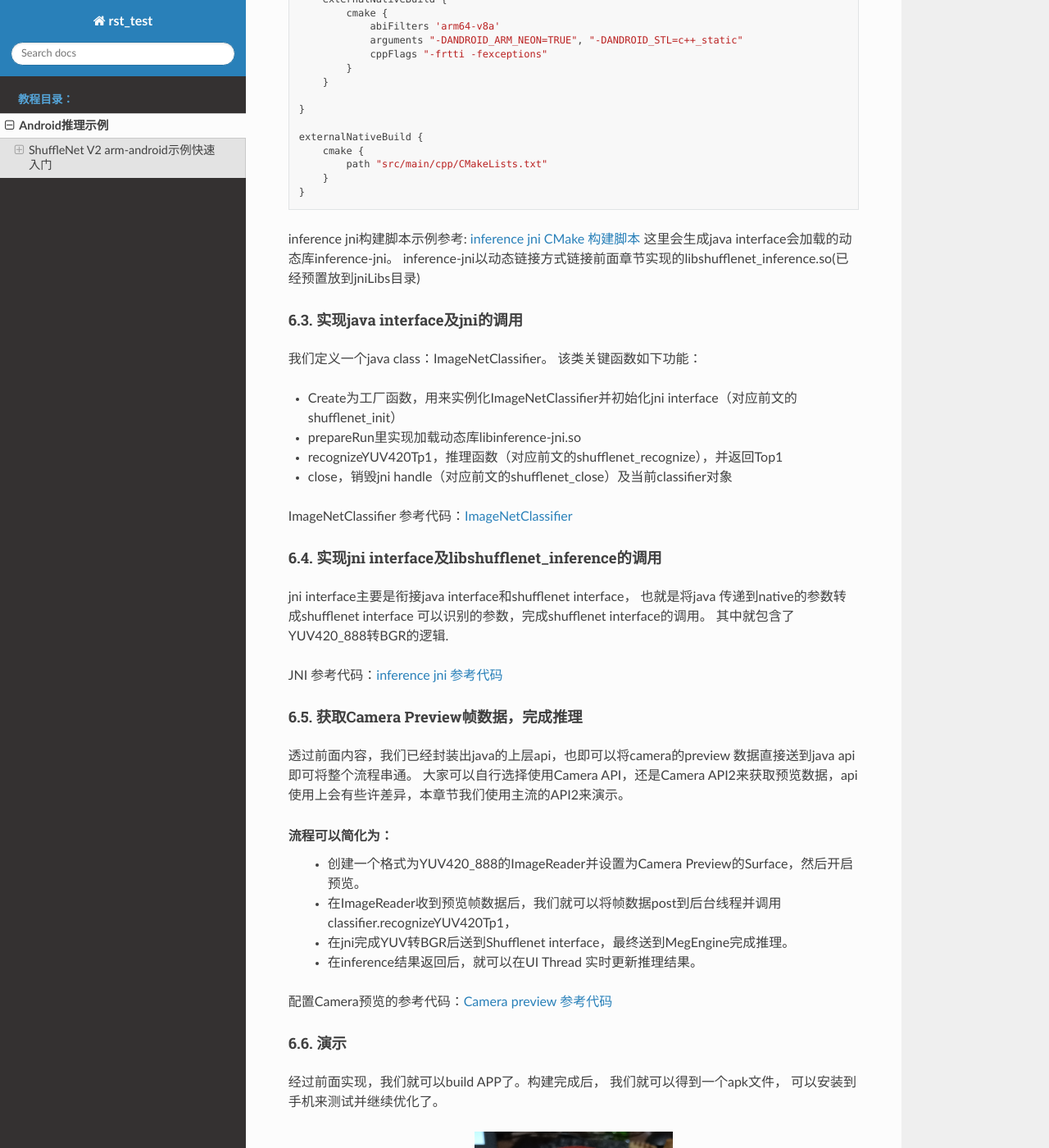
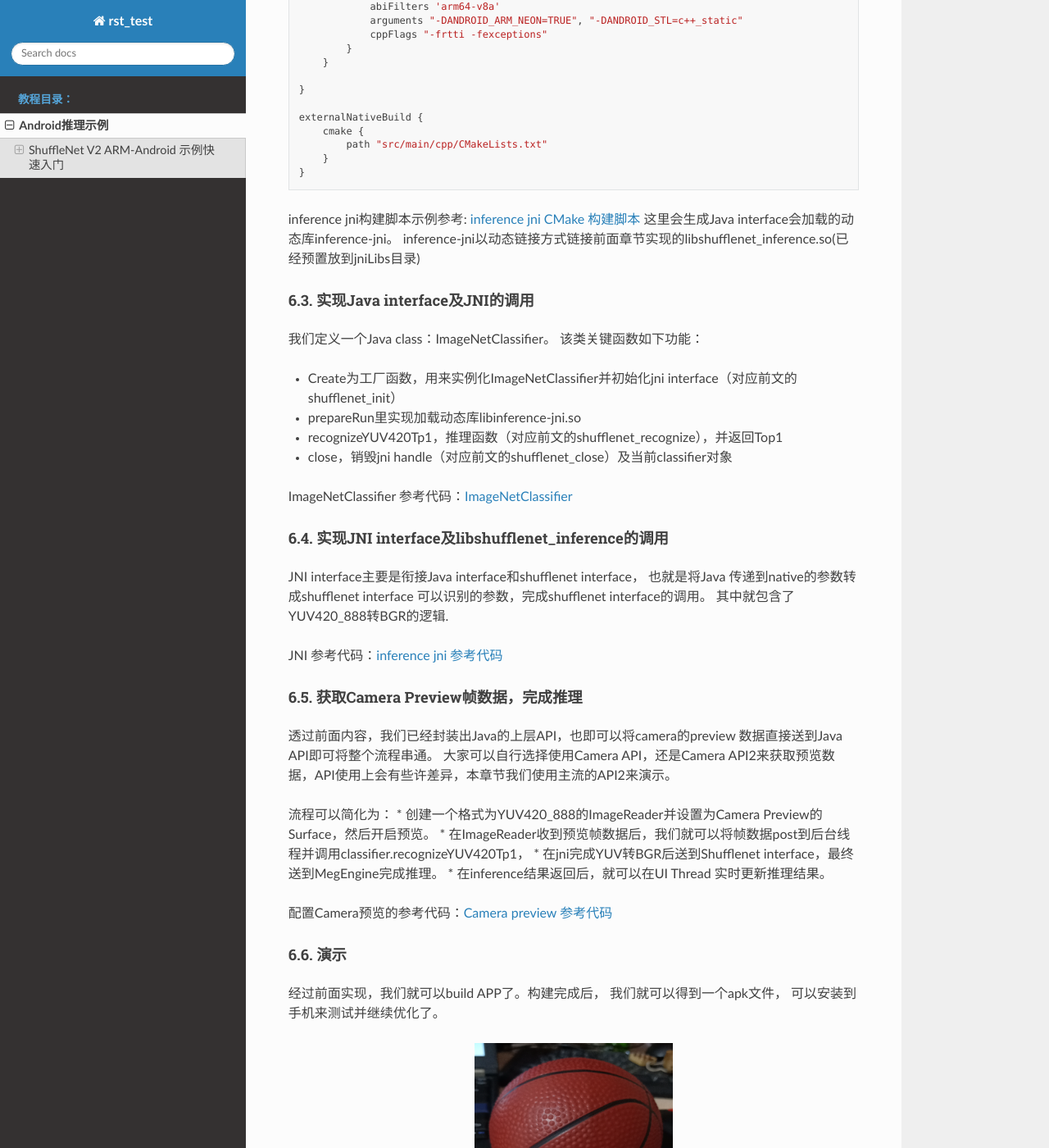
Before and after one commit to MegEngine/Docs, a Sphinx documentation site: the page built from source/inference_example/inference_chinese.rst, in a window 1280 px wide and 1400 px high, scrolled down 10382 px. Shown: the whole window at 82% size. Built offline with Sphinx 7.4.7 and the Read the Docs theme 2.0.0, drawn with Linux system fonts in a browser that asks for light colours; some of the changed text lies outside the part shown.

```diff
--- a/source/inference_example/inference_chinese.rst
+++ b/source/inference_example/inference_chinese.rst
@@ -3,10 +3,10 @@ Android推理示例
 =======================================
 
 
-ShuffleNet V2 arm-android示例快速入门
+ShuffleNet V2 ARM-Android 示例快速入门
 ---------------------------------------
 
-这是一个简单的图像分类应用，基于 MegEngine C++接口、Android JNI及Camera Api，帮助大家快速在Android平台实现一个图像分类的App。
+这是一个简单的图像分类应用，基于 MegEngine C++接口、Android JNI及Camera API，帮助大家快速在Android平台实现一个图像分类的App。
 在这个例子中所使用的模型，为MegEngine官方预训练的 `ShuffleNet V2模型`_ ，用于做简单的图像分类任务。
 
 1. 安装MegEngine python库
@@ -37,17 +37,17 @@ MegEngine的依赖组件都位于 third_party 目录下，在有网络支持的
    ./third_party/install-mkl.sh
 
 MegEngine可以支持多平台的交叉编译，可以根据官方指导文档选择不同目标的编译。
-对这个例子来说，我们选择arm-android的交叉编译。
+对这个例子来说，我们选择ARM-Android的交叉编译。
 
-在ubuntu(16.04/18.04)上进行 arm-android的交叉编译:
+在ubuntu(16.04/18.04)上进行 ARM-Android的交叉编译:
 
-   1. 到android的官网下载NDK的相关工具，这里推荐 *android-ndk-r21* 以上的版本： `NDK下载`_
-   2. 在bash中设置NDK_ROOT 环境变量：export NDK_ROOT=NDK_DIR
-   3. 使用以下脚本进行arm-android的交叉编译：
+1. 到Android的官网下载NDK的相关工具，这里推荐 *android-ndk-r21* 以上的版本： `NDK下载`_
+2. 在bash中设置NDK_ROOT 环境变量：export NDK_ROOT=NDK_DIR
+3. 使用以下脚本进行ARM-Android的交叉编译：
 
-      ::
+   ::
 
-         ./scripts/cmake-build/cross_build_android_arm_inference.sh
+      ./scripts/cmake-build/cross_build_android_arm_inference.sh
 
 编译完成后，我们可以在 *build_dir/android/arm64-v8a/Release/install* 目录下找到编译生成的库文件和相关头文件。
 这时，可以检查一下生成的库是否对应目标架构：
@@ -61,8 +61,8 @@ MegEngine可以支持多平台的交叉编译，可以根据官方指导文档
 '''''''''''''''''
 想要使用MegEngine C++ API来加载模型，我们还需要做一些准备工作
 
-   #. 获取基于python接口预训练好的神经网络
-   #. 将基于动态图的神经网络转换成静态图后，再转换成MegEngine C++ API可以加载的 mge文件
+#. 获取基于python接口预训练好的神经网络
+#. 将基于动态图的神经网络转换成静态图后，再转换成MegEngine C++ API可以加载的 mge文件
 
 官方 `MegEngine ModelHub`_ 提供了多种预训练模型，以及基于python对这些模型进行训练、推理的指导文档。
 通过这些指导文档，我们就可以大体了解训练和推理的基本过程。
@@ -110,10 +110,10 @@ MegEngine可以支持多平台的交叉编译，可以根据官方指导文档
 基于官方的 xor net C++ 案例 `xor net 部署`_ ，我们可以实现自己的基于ShuffleNet V2的推理代码。
 代码的任务分成四步：
 
-   1. 参考官网对于 `ShuffleNet V2模型`_ 要求, 需要先将图像数据转换为指定格式的tensor
-   2. 将转换好的数据输入到模型的输入层
-   3. 调用MegEngine C++接口，实现推理过程
-   4. 将模型的预测结果进行解析，并打印出来
+1. 参考官网对于 `ShuffleNet V2模型`_ 要求, 需要先将图像数据转换为指定格式的tensor
+2. 将转换好的数据输入到模型的输入层
+3. 调用MegEngine C++接口，实现推理过程
+4. 将模型的预测结果进行解析，并打印出来
 
 4.1. 将图像数据转换成tensor张量
 ^^^^^^^^^^^^^^^^^^^^^^^^^^^^^^^^^^^^^^^^^^^^^^^^^^^^^^^^
@@ -121,14 +121,14 @@ MegEngine可以支持多平台的交叉编译，可以根据官方指导文档
 现在需要将真实的图像数据填充到input层，以完成对图像的推理。在这个例子中，模型要求的输入数据为 **CHW:3*224*224**。
 根据 `ShuffleNet V2模型`_ 的说明，我们需要对图像做以下的预处理
 
-   1. 将图像格式转换为BGR,
-   2. 先将图像缩放到256*256，避免在后续的裁切中有更多的信息损失，
-   3. 将图像中心裁切到 224*224 的大小，保留ROI区域，并适配模型输入要求，
-   4. 将裁切后的图像做归一化处理, 这里用到的mean和std为：
+1. 将图像格式转换为BGR,
+2. 先将图像缩放到256*256，避免在后续的裁切中有更多的信息损失，
+3. 将图像中心裁切到 224*224 的大小，保留ROI区域，并适配模型输入要求，
+4. 将裁切后的图像做归一化处理, 这里用到的mean和std为：
 
-      mean: [103.530, 116.280, 123.675]
+   mean: [103.530, 116.280, 123.675]
 
-      std: [57.375, 57.120, 58.395]
+   std: [57.375, 57.120, 58.395]
 
 关于图像转换的步骤，可以参考 `inference.py`_ 中的原始代码片段：
 
@@ -148,9 +148,9 @@ MegEngine可以支持多平台的交叉编译，可以根据官方指导文档
 
 具体到C++代码的实现，也同样分成三步，我们以opencv为例：
 
-   1. 宽高resize到256*256，
-   2. 中心裁切为224*224，
-   3. 对图像做归一化处理。
+1. 宽高resize到256*256，
+2. 中心裁切为224*224，
+3. 对图像做归一化处理。
 
 
 *代码片段:*
@@ -181,9 +181,9 @@ MegEngine可以支持多平台的交叉编译，可以根据官方指导文档
 4.2. 将转换好的图像数据传给 input 层
 ^^^^^^^^^^^^^^^^^^^^^^^^^^^^^^^^^^^^^^
 
-   1. 原始图像数据格式是 'HWC', 需要转成模型需要的 'CHW' 数据格式。`HW表示宽高，C表示通道数`
-   2. 'CHW' 是 'NCHW' 的子集， `N表示batch size`
-   3. 以下是一个转换的参考示例代码：
+1. 原始图像数据格式是 'HWC', 需要转成模型需要的 'CHW' 数据格式。`HW表示宽高，C表示通道数`
+2. 'CHW' 是 'NCHW' 的子集， `N表示batch size`
+3. 以下是一个转换的参考示例代码：
 
 *代码片段:*
 
@@ -281,7 +281,7 @@ MegEngine可以支持多平台的交叉编译，可以根据官方指导文档
 
 调用MegEngine 推理接口的完整代码可以参考：`C++ 推理代码`_ 。
 
-接下来，我们来看看如何做arm-android的动态库封装，以使我们的android应用程序可以正常调用推理接口。
+接下来，我们来看看如何做ARM-Android的动态库封装，以使我们的Android应用程序可以正常调用推理接口。
 
 5. C++ Shufflenet SDK封装
 ''''''''''''''''''''''''''''''''''''''''''
@@ -464,7 +464,7 @@ JNI 整体的目录结构设计如下：
 * 将labels json文件和Model文件以assets方式打包到APK
 * 将libmegengine.so和libshufflenet_inference.so作为动态库打包到APK
 * 使用shufflenet interface实现JNI interface
-* 获取Android Camera Preview数据, 经由jni，最终送到MegEngine完成推理
+* 获取Android Camera Preview数据, 经由JNI，最终送到MegEngine完成推理
 
 app 的目录结构设计如下：
 
@@ -492,7 +492,7 @@ app 的目录结构设计如下：
 
 这里我们只需要将json文件和model 文件直接放到app的assets 目录即可， APP在构建的时候会自动将该目录的文件打包到apk
 
-6.2. 将APP依赖的jni及动态库打包成aar module
+6.2. 将APP依赖的JNI及动态库打包成aar module
 ^^^^^^^^^^^^^^^^^^^^^^^^^^^^^^^^^^^^^^^^^^^^^^^^^^^^^^^^^^^^^^^^^^^^^^^^^^^^
 
 我们将APP依赖的功能相关的逻辑抽离出来，作为一个独立module打包成aar并添加到app依赖项中。我们来看一下构建脚本
@@ -501,7 +501,7 @@ APP添加inference_jni依赖项
 
     implementation project(path: ':inference_jni')
 
-在inference_jni gradle配置java和jni的编译选项, 这里我们选择只是构建arm64-v8a,如需要armeabi-v7a, 可以在abiFilters添加即可
+在inference_jni gradle配置Java和jni的编译选项, 这里我们选择只是构建arm64-v8a,如需要armeabi-v7a, 可以在abiFilters添加即可
 
 ::
 
@@ -530,40 +530,40 @@ APP添加inference_jni依赖项
     }
 
 inference jni构建脚本示例参考: `inference jni CMake 构建脚本`_
-这里会生成java interface会加载的动态库inference-jni。
+这里会生成Java interface会加载的动态库inference-jni。
 inference-jni以动态链接方式链接前面章节实现的libshufflenet_inference.so(已经预置放到jniLibs目录)
 
 
-6.3. 实现java interface及jni的调用
+6.3. 实现Java interface及JNI的调用
 ^^^^^^^^^^^^^^^^^^^^^^^^^^^^^^^^^^^^^^
-我们定义一个java class：ImageNetClassifier。
+我们定义一个Java class：ImageNetClassifier。
 该类关键函数如下功能：
 
-*   Create为工厂函数，用来实例化ImageNetClassifier并初始化jni interface（对应前文的shufflenet_init）
-*   prepareRun里实现加载动态库libinference-jni.so
-*   recognizeYUV420Tp1，推理函数（对应前文的shufflenet_recognize），并返回Top1
-*   close，销毁jni handle（对应前文的shufflenet_close）及当前classifier对象
+* Create为工厂函数，用来实例化ImageNetClassifier并初始化jni interface（对应前文的shufflenet_init）
+* prepareRun里实现加载动态库libinference-jni.so
+* recognizeYUV420Tp1，推理函数（对应前文的shufflenet_recognize），并返回Top1
+* close，销毁jni handle（对应前文的shufflenet_close）及当前classifier对象
 
 ImageNetClassifier 参考代码：`ImageNetClassifier`_
 
-6.4. 实现jni interface及libshufflenet_inference的调用
+6.4. 实现JNI interface及libshufflenet_inference的调用
 ^^^^^^^^^^^^^^^^^^^^^^^^^^^^^^^^^^^^^^^^^^^^^^^^^^^^^^^^^^^^^^^^^^^^^^^^^^^^
-jni interface主要是衔接java interface和shufflenet interface，
-也就是将java 传递到native的参数转成shufflenet interface 可以识别的参数，完成shufflenet interface的调用。
+JNI interface主要是衔接Java interface和shufflenet interface，
+也就是将Java 传递到native的参数转成shufflenet interface 可以识别的参数，完成shufflenet interface的调用。
 其中就包含了YUV420_888转BGR的逻辑.
 
 JNI 参考代码：`inference jni 参考代码`_
 
 6.5. 获取Camera Preview帧数据，完成推理
 ^^^^^^^^^^^^^^^^^^^^^^^^^^^^^^^^^^^^^^^^^^^^^^^^^^^^^^^^^^^^^^^^^^^^^^^^^^^^
-透过前面内容，我们已经封装出java的上层api，也即可以将camera的preview 数据直接送到java api即可将整个流程串通。
-大家可以自行选择使用Camera API，还是Camera API2来获取预览数据，api使用上会有些许差异，本章节我们使用主流的API2来演示。
+透过前面内容，我们已经封装出Java的上层API，也即可以将camera的preview 数据直接送到Java API即可将整个流程串通。
+大家可以自行选择使用Camera API，还是Camera API2来获取预览数据，API使用上会有些许差异，本章节我们使用主流的API2来演示。
 
 流程可以简化为：
-   * 创建一个格式为YUV420_888的ImageReader并设置为Camera Preview的Surface，然后开启预览。
-   * 在ImageReader收到预览帧数据后，我们就可以将帧数据post到后台线程并调用classifier.recognizeYUV420Tp1，
-   * 在jni完成YUV转BGR后送到Shufflenet interface，最终送到MegEngine完成推理。
-   * 在inference结果返回后，就可以在UI Thread 实时更新推理结果。
+* 创建一个格式为YUV420_888的ImageReader并设置为Camera Preview的Surface，然后开启预览。
+* 在ImageReader收到预览帧数据后，我们就可以将帧数据post到后台线程并调用classifier.recognizeYUV420Tp1，
+* 在jni完成YUV转BGR后送到Shufflenet interface，最终送到MegEngine完成推理。
+* 在inference结果返回后，就可以在UI Thread 实时更新推理结果。
 
 配置Camera预览的参考代码：`Camera preview 参考代码`_
 
@@ -579,7 +579,7 @@ JNI 参考代码：`inference jni 参考代码`_
 
 7. 量化部署
 ''''''''''''''''
-MegEngine 也可以采用量化的模型在arm-android上进行部署，部署过程和本文的上述4-7章完全一致。
+MegEngine 也可以采用量化的模型在ARM-Android上进行部署，部署过程和本文的上述4-7章完全一致。
 推理接口可以支持int8或fp32的模型部署。
 具体量化模型的训练和dump方法可以参考github上的指导： `模型量化 Model Quantization`_
 
```
